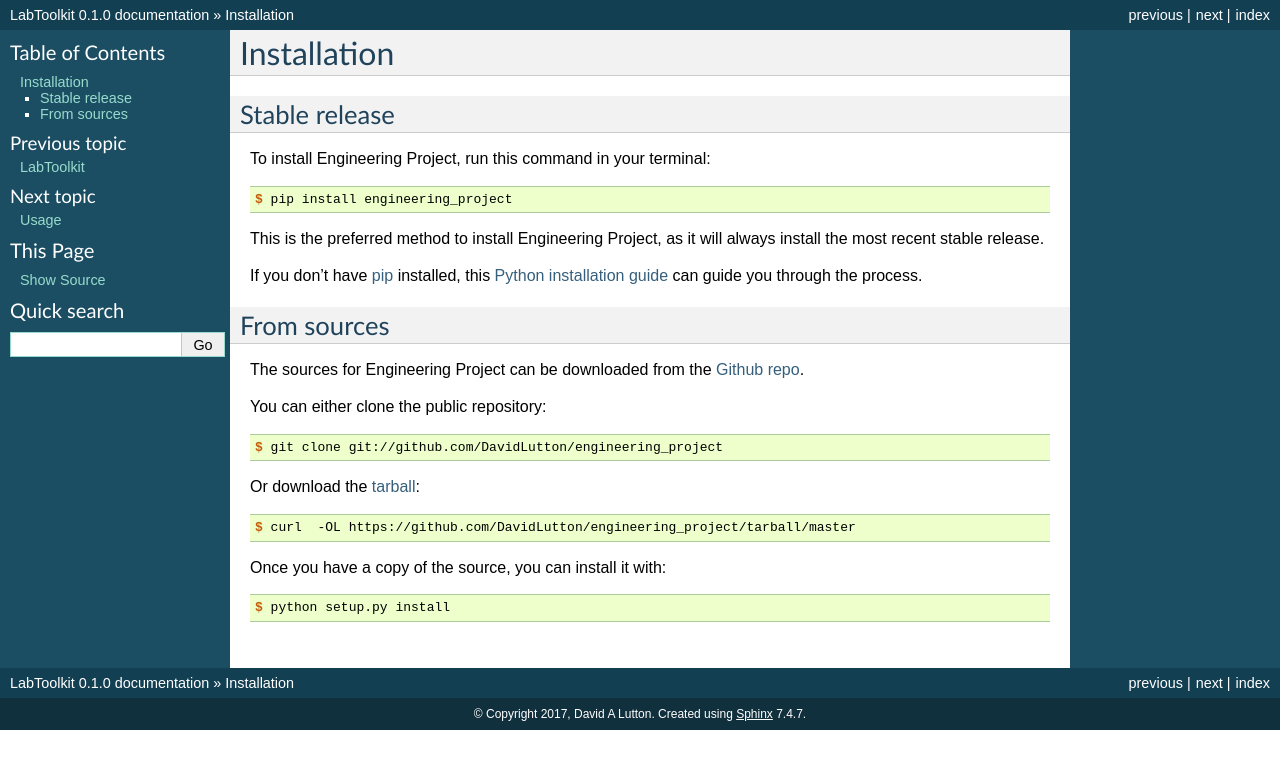
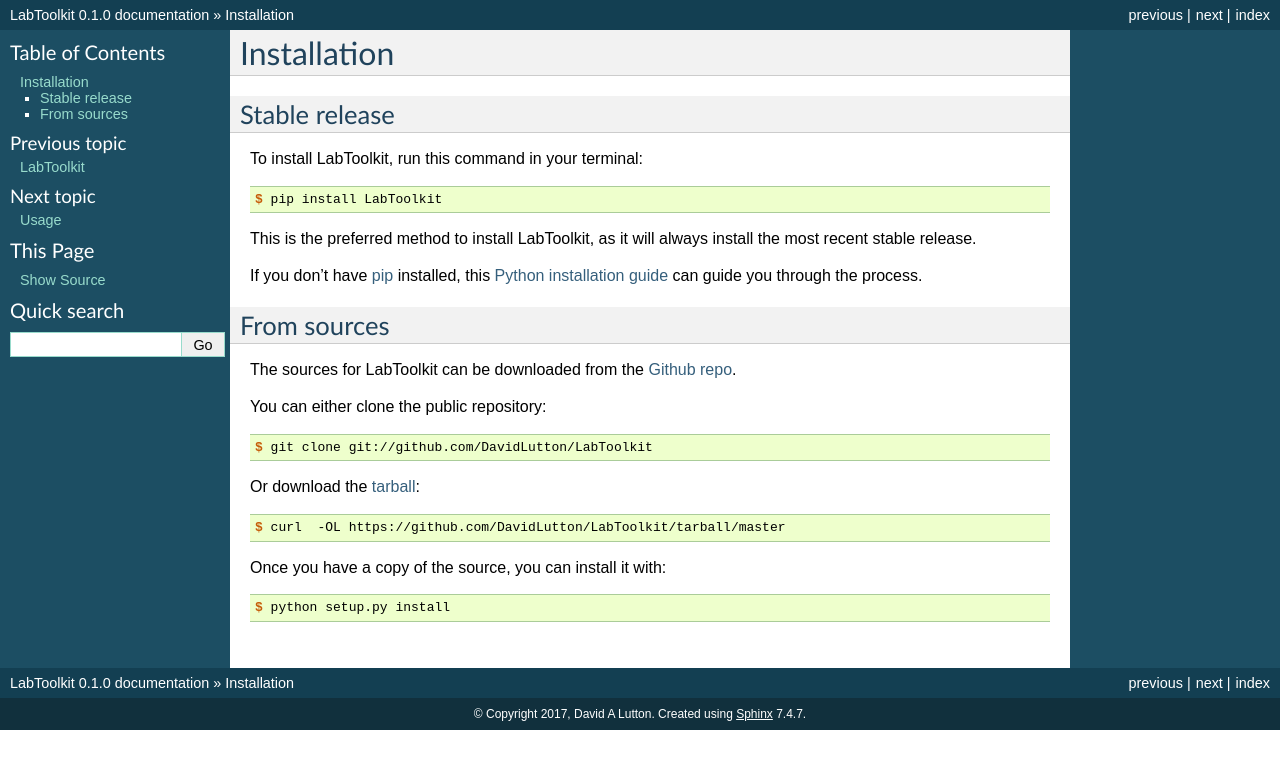
Before and after one commit to DavidLutton/LabToolkit, a Sphinx documentation site: the page built from docs/installation.rst, in a window 1280 px wide. Shown: the top 769 px of the page. Built offline with Sphinx 7.4.7, drawn with Linux system fonts in a browser that asks for light colours; pages that are not in the unit, such as notebooks, are missing from menus.

Commit message:
Update docs

```diff
--- a/docs/index.rst
+++ b/docs/index.rst
@@ -1,4 +1,4 @@
-Welcome to Engineering Project's documentation!
+Welcome to LabToolkit's documentation!
 ======================================
 
 Contents:
--- a/docs/installation.rst
+++ b/docs/installation.rst
@@ -8,13 +8,13 @@
 Stable release
 --------------
 
-To install Engineering Project, run this command in your terminal:
+To install LabToolkit, run this command in your terminal:
 
 .. code-block:: console
 
-    $ pip install engineering_project
+    $ pip install LabToolkit
 
-This is the preferred method to install Engineering Project, as it will always install the most recent stable release.
+This is the preferred method to install LabToolkit, as it will always install the most recent stable release.
 
 If you don't have `pip`_ installed, this `Python installation guide`_ can guide
 you through the process.
@@ -26,19 +26,19 @@
 From sources
 ------------
 
-The sources for Engineering Project can be downloaded from the `Github repo`_.
+The sources for LabToolkit can be downloaded from the `Github repo`_.
 
 You can either clone the public repository:
 
 .. code-block:: console
 
-    $ git clone git://github.com/DavidLutton/engineering_project
+    $ git clone git://github.com/DavidLutton/LabToolkit
 
 Or download the `tarball`_:
 
 .. code-block:: console
 
-    $ curl  -OL https://github.com/DavidLutton/engineering_project/tarball/master
+    $ curl  -OL https://github.com/DavidLutton/LabToolkit/tarball/master
 
 Once you have a copy of the source, you can install it with:
 
@@ -47,5 +47,5 @@
     $ python setup.py install
 
 
-.. _Github repo: https://github.com/DavidLutton/engineering_project
-.. _tarball: https://github.com/DavidLutton/engineering_project/tarball/master
+.. _Github repo: https://github.com/DavidLutton/LabToolkit
+.. _tarball: https://github.com/DavidLutton/LabToolkit/tarball/master
--- a/docs/pages.rst
+++ b/docs/pages.rst
@@ -1,2 +1,2 @@
-engineering_project Notes
-=========================
+LabToolkit Notes
+================
--- a/docs/usage.rst
+++ b/docs/usage.rst
@@ -2,6 +2,6 @@
 Usage
 =====
 
-To use Engineering Project in a project::
+To use LabToolkit in a project::
 
-    import engineering_project
+    import LabToolkit as labtk
```
Also changed, not shown: docs/labtoolkit.rst (added, +206 -0 lines).
